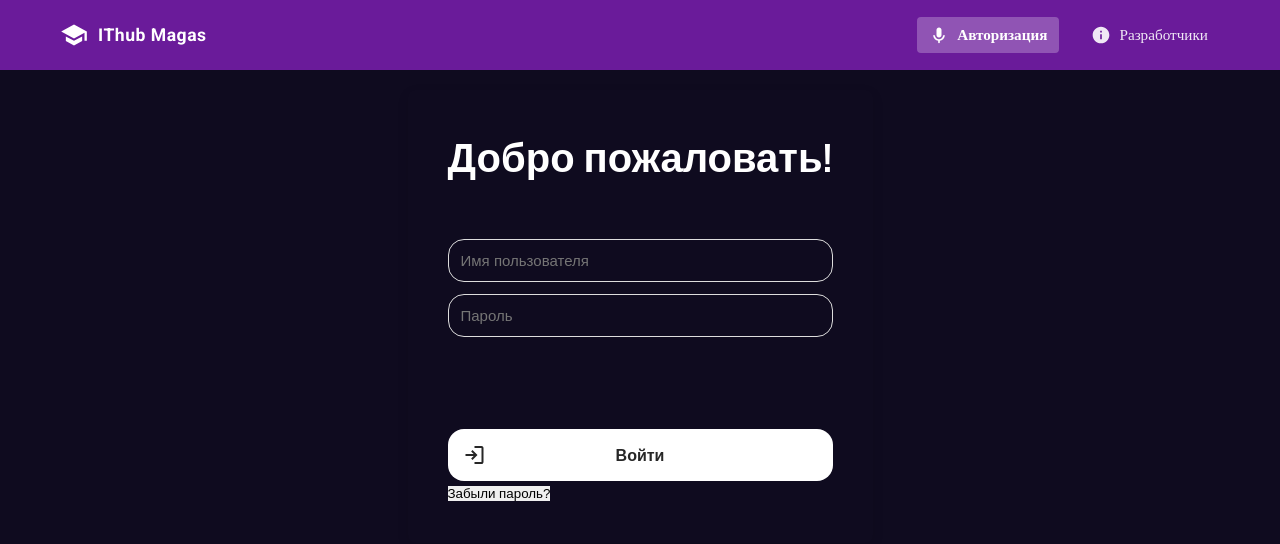
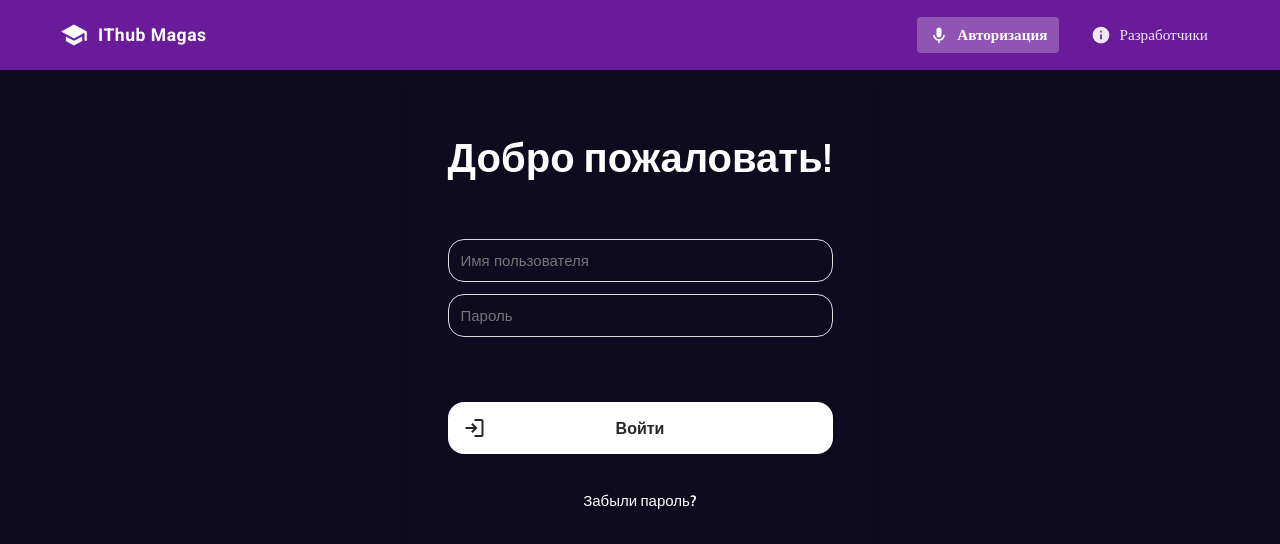
Before and after one commit to AhmedLyanov/SocialNetwork, a Vue app: page /authorization in a window 1280 px wide. Shown: the top 544 px of the page. Built offline with nearby package versions, Linux system fonts and the light colour scheme.

Commit message:
style forget pass

```diff
--- a/src/pages/authorization.vue
+++ b/src/pages/authorization.vue
@@ -49,9 +49,11 @@
           }}</span>
         </button>
         <div class="forget_password_policy">
-          <button>
-            <span>Забыли пароль?</span>
-          </button>
+          <div class="forget_password_security">
+            <span class="span_forget_password" id="forget_password"
+              >Забыли пароль?</span
+            >
+          </div>
         </div>
         <div v-if="error" class="error-message">
           {{ error }}
@@ -286,6 +288,27 @@ export default {
   /* position: relative; */
   line-height: 140%;
 }
+
+.forget_password_policy {
+  width: 100%;
+  display: flex;
+  justify-content: center;
+  margin-top: 35px;
+}
+
+.span_forget_password {
+  color: rgba(255, 255, 255, 1);
+  font-family: "Cabin", sans-serif;
+  font-weight: 500;
+  font-size: 15px;
+  line-height: 143%;
+  letter-spacing: 0px;
+  text-align: center;
+}
+.span_forget_password:hover{
+  text-decoration: underline;
+  cursor: pointer;
+}
 .login-form {
   margin-top: 20px;
 }
@@ -293,9 +316,11 @@ export default {
 .form-group {
   margin-bottom: 12px;
 }
+
 .container_iputs_form {
   display: grid;
 }
+
 .input-label {
   display: block;
   margin-bottom: 8px;
@@ -335,6 +360,17 @@ export default {
   outline: none;
 }
 
+.forget_password_policy {
+  width: 100%;
+  display: flex;
+  justify-content: center;
+  user-select: none;
+}
+
+.forget_password_policy .forget_password_security {
+  background: transparent;
+}
+
 .submit-btn {
   width: 100%;
   padding: 14px;
@@ -346,7 +382,7 @@ export default {
   font-weight: 700;
   cursor: pointer;
   transition: all 0.3s ease;
-  margin-top: 80px;
+  margin-top: 53px;
   position: relative;
   display: flex;
   align-items: center;
@@ -354,19 +390,23 @@ export default {
   gap: 8px;
   color: #272727;
 }
+
 .submit-btn:hover {
   background-color: #5a147a;
   box-shadow: 0 4px 8px rgba(106, 27, 154, 0.3);
   color: white;
 }
+
 .submit-btn:hover .btn-icon {
   fill: white;
 }
+
 .btn-text {
   position: absolute;
   left: 50%;
   transform: translateX(-50%);
 }
+
 .btn-content {
   display: flex;
   align-items: center;
@@ -374,6 +414,7 @@ export default {
   gap: 8px;
   position: relative;
 }
+
 .btn-icon {
   order: -1;
   width: 25px;
@@ -392,6 +433,7 @@ export default {
   animation: spin 1s ease-in-out infinite;
   flex-shrink: 0;
 }
+
 .submit-btn:hover {
   background-color: #5a147a;
   box-shadow: 0 4px 8px rgba(106, 27, 154, 0.3);
@@ -424,6 +466,7 @@ export default {
     transform: rotate(360deg);
   }
 }
+
 .error-message {
   margin-top: 20px;
   padding: 12px 15px;
```
